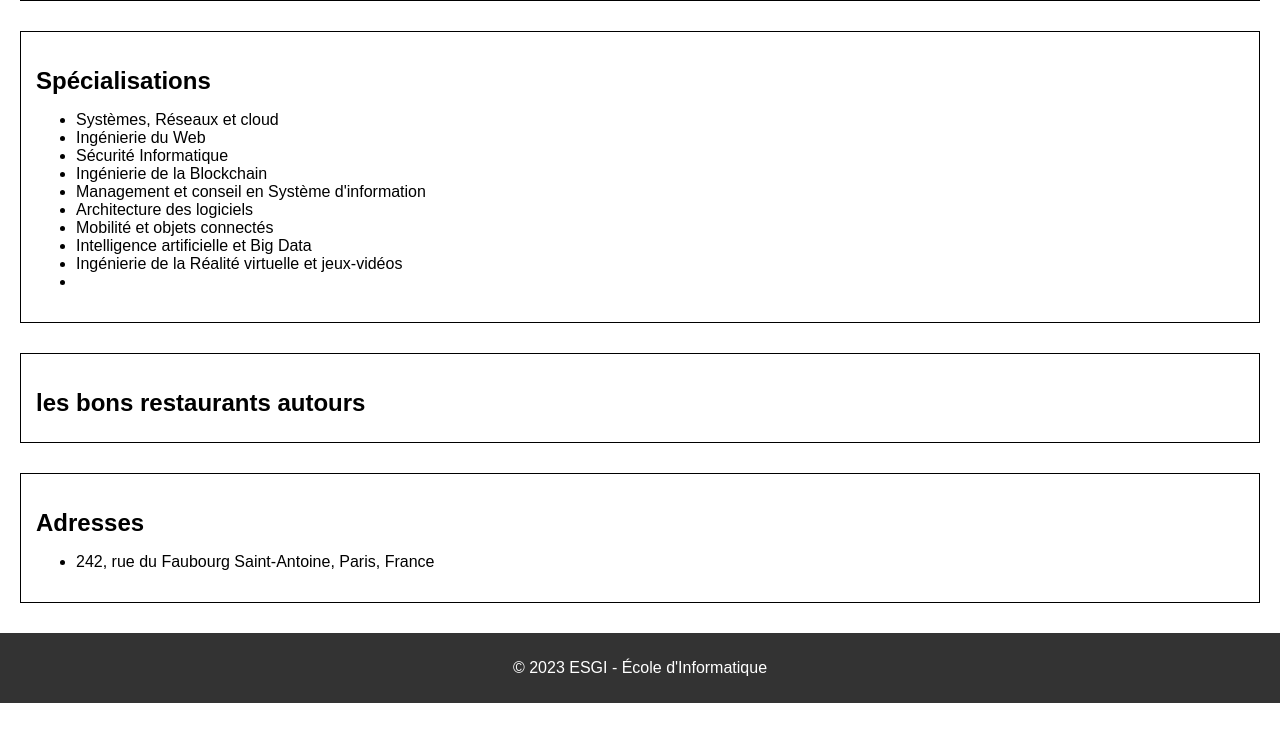
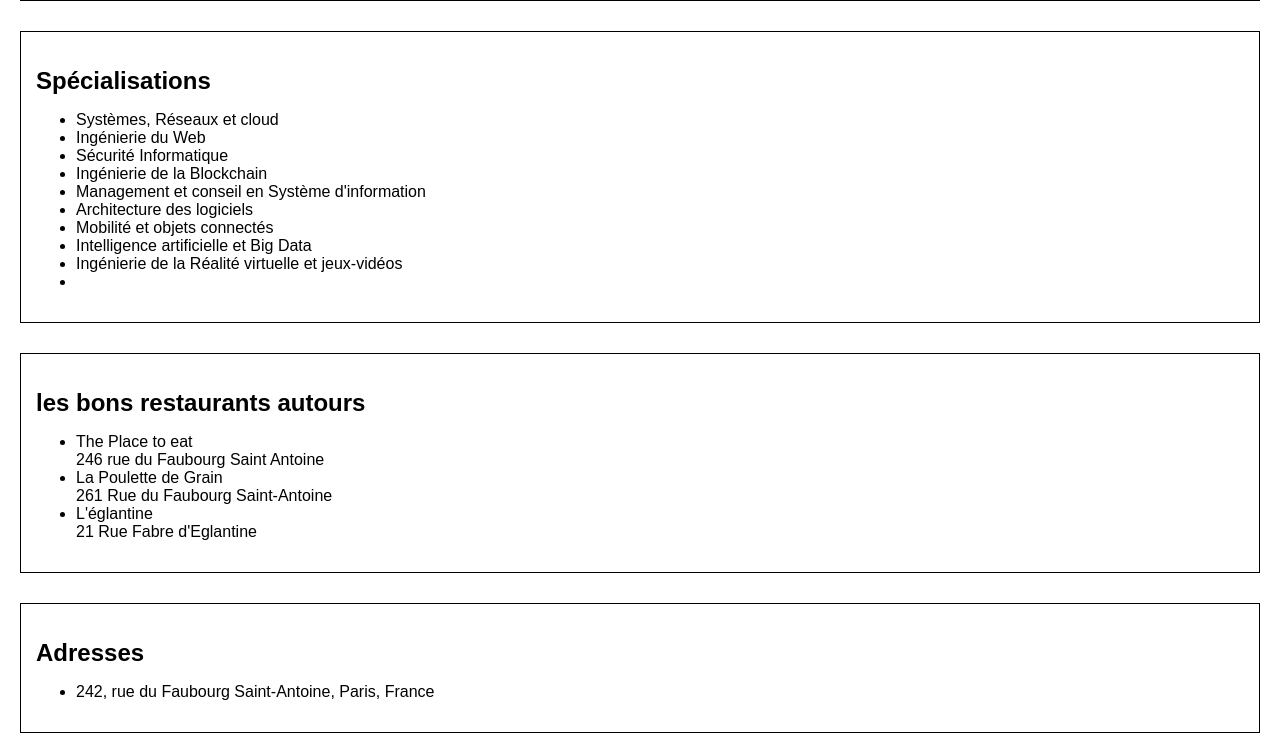
Before and after one commit to chatelet69/controleGit, a plain HTML site: page index.html in a window 1280 px wide. Shown: the part 461-1199 px from the top of the page. Before the commit the page ends 1164 px from the top, so only its background shows below. Drawn offline with Linux system fonts and the light colour scheme.

Commit message:
Update index add restaurants list
Ajout de la liste de restaurants dans la section "bon restaurants"

```diff
--- a/index.html
+++ b/index.html
@@ -39,6 +39,11 @@
 
     <section>
       <h2>les bons restaurants autours</h2>
+      <ul>
+        <li>The Place to eat<br>246 rue du Faubourg Saint Antoine</li>
+        <li>La Poulette de Grain<br>261 Rue du Faubourg Saint-Antoine</li>
+        <li>L'églantine<br>21 Rue Fabre d'Eglantine</li>
+      </ul>
     </section>
 
     <section id="address">
```
